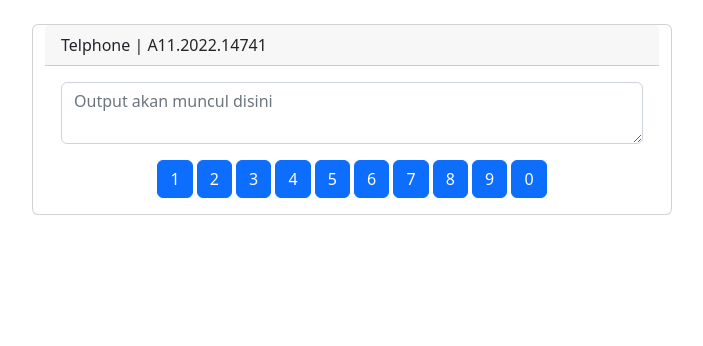
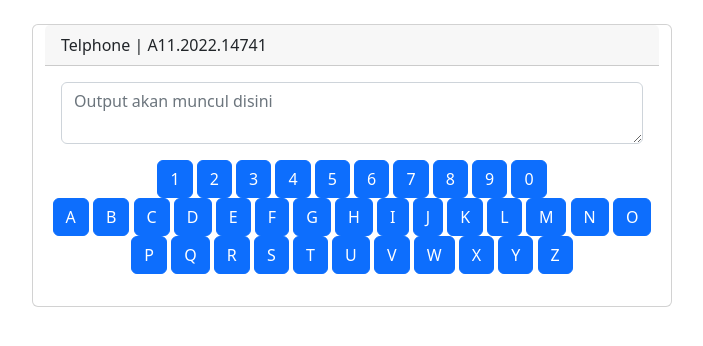
Before and after one commit to mrzptra/mobilephone-input, a plain HTML site: page index.html in a window 1280 px wide. Shown: the whole page, without its empty margins (288-991 px from the left). Drawn offline with nearby package versions, Linux system fonts and the light colour scheme.

Commit message:
update pp

```diff
--- a/index.html
+++ b/index.html
@@ -30,6 +30,33 @@
     <button class="btn btn-primary">8</button>
     <button class="btn btn-primary">9</button>
     <button class="btn btn-primary">0</button>
+    <div class="mb-3">
+    <button class="btn btn-primary">A</button>
+    <button class="btn btn-primary">B</button>
+    <button class="btn btn-primary">C</button>
+    <button class="btn btn-primary">D</button>
+    <button class="btn btn-primary">E</button>
+    <button class="btn btn-primary">F</button>
+    <button class="btn btn-primary">G</button>
+    <button class="btn btn-primary">H</button>
+    <button class="btn btn-primary">I</button>
+    <button class="btn btn-primary">J</button>
+    <button class="btn btn-primary">K</button>
+    <button class="btn btn-primary">L</button>
+    <button class="btn btn-primary">M</button>
+    <button class="btn btn-primary">N</button>
+    <button class="btn btn-primary">O</button>
+    <button class="btn btn-primary">P</button>
+    <button class="btn btn-primary">Q</button>
+    <button class="btn btn-primary">R</button>
+    <button class="btn btn-primary">S</button>
+    <button class="btn btn-primary">T</button>
+    <button class="btn btn-primary">U</button>
+    <button class="btn btn-primary">V</button>
+    <button class="btn btn-primary">W</button>
+    <button class="btn btn-primary">X</button>
+    <button class="btn btn-primary">Y</button>
+    <button class="btn btn-primary">Z</button>
     </center>
   </div>
  </div>
@@ -40,7 +67,7 @@
 
             ngambiljikadipencetButton.forEach(btn => {
                 btn.addEventListener('click', () => {
-             ngambiltextarea.value += btn.innerText
+             ngambiltextarea.value += btn.innerHTML
     })
 })
 
```
Also changed, not shown: app.js (deleted, +0 -8 lines).
